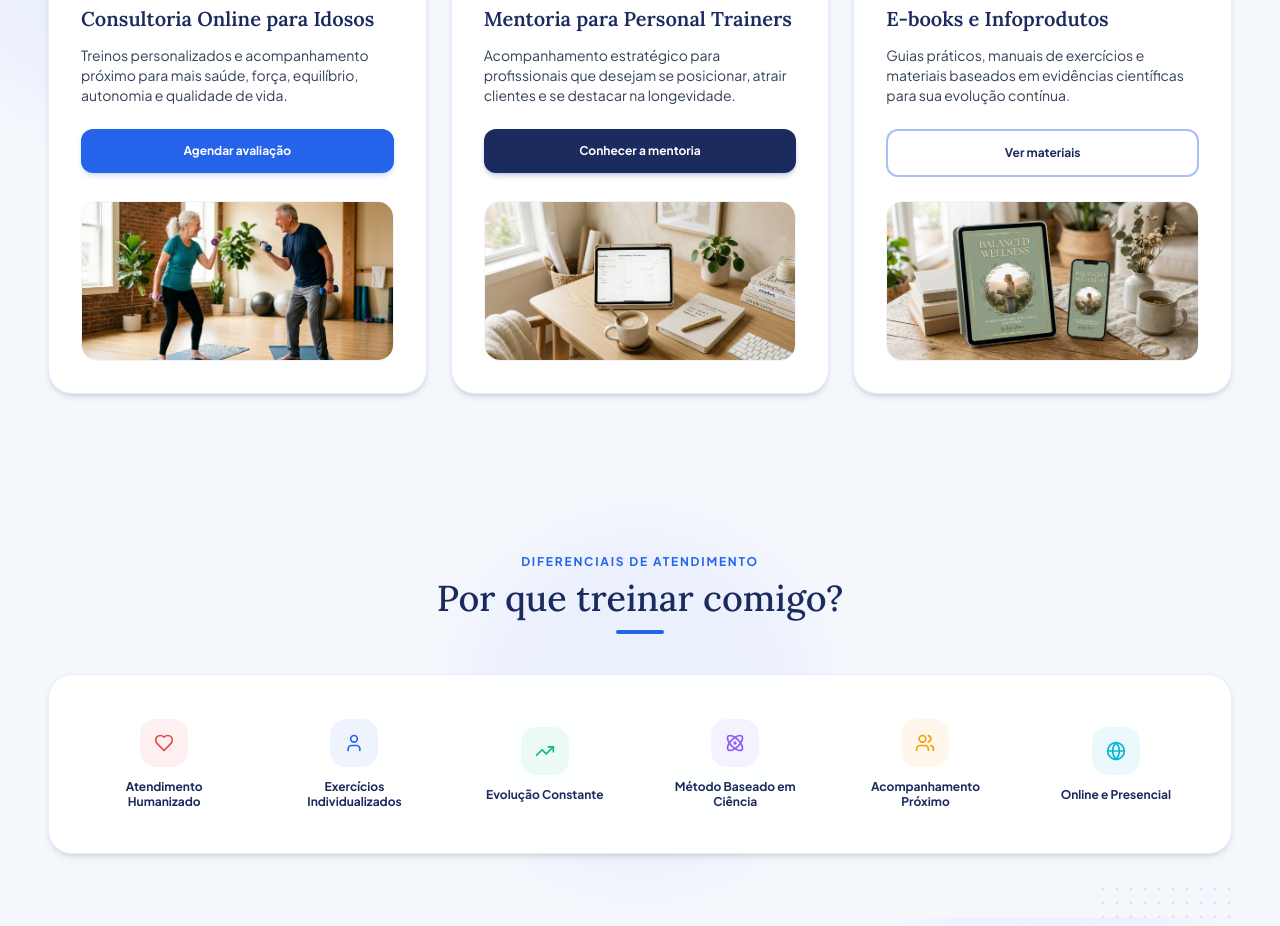
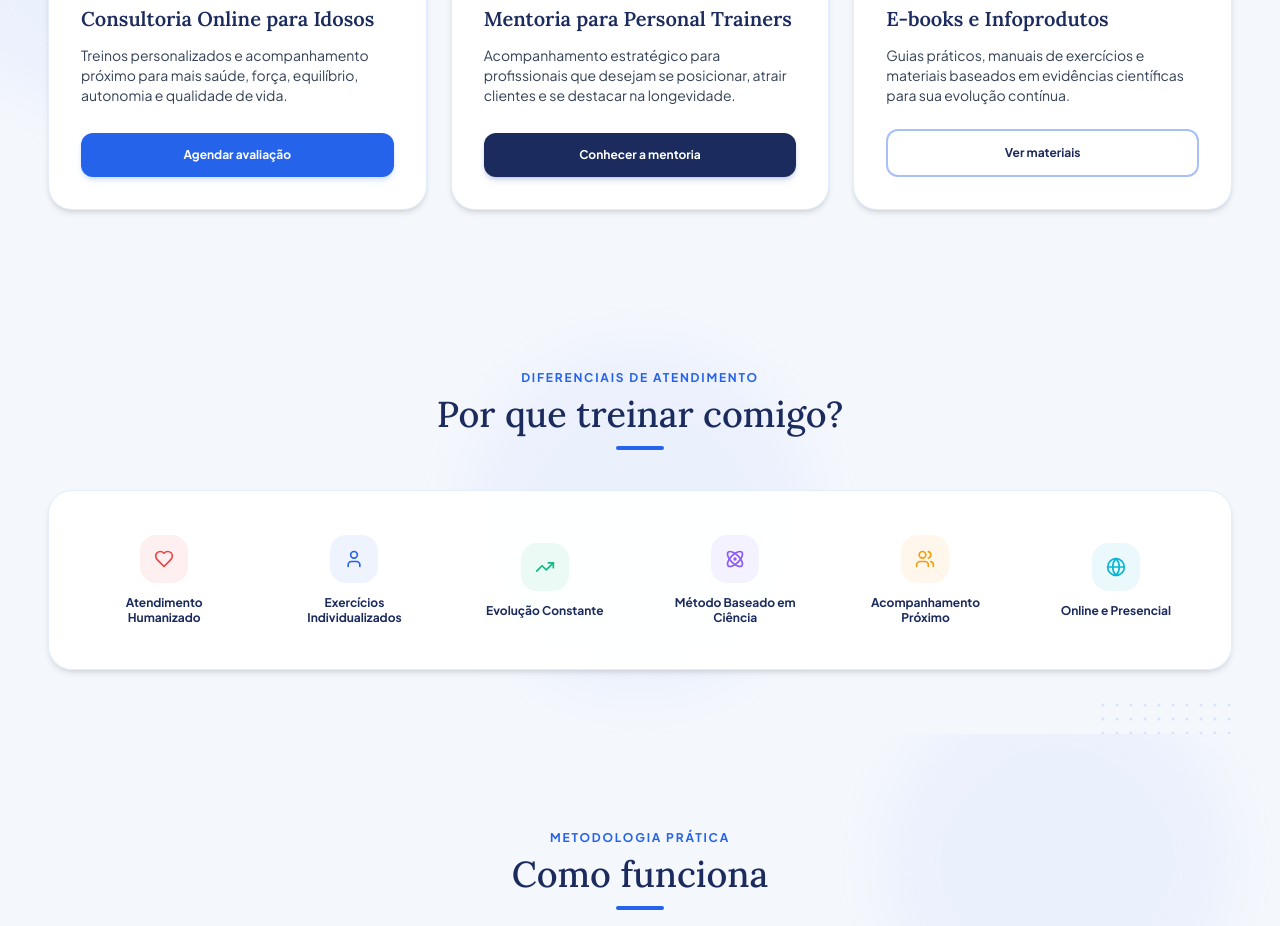
Before and after one commit to Vitorlocorreia/lpariellemartins, a React (Vite) app: page / in a window 1280 px wide. Shown: the part 1900-2826 px from the top of the page. Built offline with nearby package versions, Linux system fonts and the light colour scheme.

Commit message:
feat: remove images from OfferingsSection cards

```diff
--- a/src/components/OfferingsSection.jsx
+++ b/src/components/OfferingsSection.jsx
@@ -161,22 +161,14 @@
                 <p className="text-[#334155] text-xs sm:text-sm leading-relaxed mb-6">
                   {c.desc}
                 </p>
-
-                <button
-                  onClick={onOpenModal}
-                  className={`w-full py-3.5 px-5 rounded-xl font-bold text-xs transition-all mb-6 ${c.btnBg}`}
-                >
-                  {c.btnText}
-                </button>
               </div>
 
-              <div className="rounded-2xl overflow-hidden h-40 border border-gray-100">
-                <img
-                  src={c.img}
-                  alt={c.title}
-                  className="w-full h-full object-cover"
-                />
-              </div>
+              <button
+                onClick={onOpenModal}
+                className={`w-full py-3.5 px-5 rounded-xl font-bold text-xs transition-all ${c.btnBg} cursor-pointer`}
+              >
+                {c.btnText}
+              </button>
             </TiltCard>
           ))}
         </div>
```
